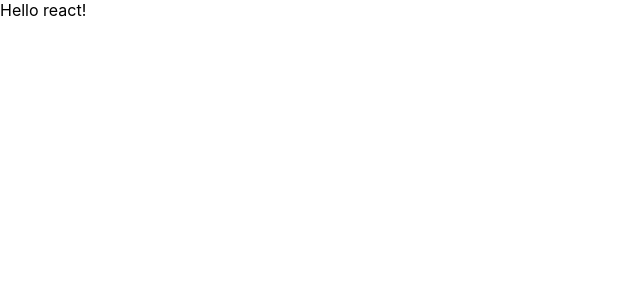
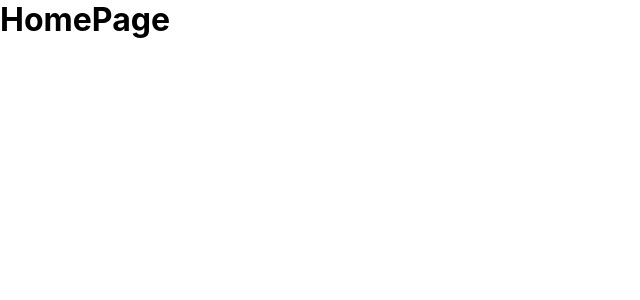
Before and after one commit to ngrink/blog-platform-app, a React (Create React App) app: page / in a window 1280 px wide. Shown: the top 300 px of the page, without its empty margins (0-640 px from the left). Built offline with nearby package versions, Linux system fonts and the light colour scheme.

Commit message:
Add react-router with basic app routes

```diff
--- a/package.json
+++ b/package.json
@@ -8,6 +8,7 @@
     "@testing-library/user-event": "^13.5.0",
     "react": "^18.2.0",
     "react-dom": "^18.2.0",
+    "react-router-dom": "^6.4.2",
     "react-scripts": "5.0.1",
     "web-vitals": "^2.1.4"
   },
--- a/src/App.js
+++ b/src/App.js
@@ -1,10 +1,22 @@
+import { Route, Routes } from 'react-router-dom';
 import './assets/css/App.css';
 
 
 export const App = () => {
   return (
     <div className="App">
-      Hello react!
+      <Routes>
+        <Route path="/login" element={<h1>HomePage</h1>} />
+        <Route path="/register" element={<h1>HomePage</h1>} />
+
+        <Route path="/" element={<h1>HomePage</h1>} />
+        <Route path="/authors" element={<h1>AuthorsPage</h1>} />
+        <Route path="/authors/:authorId" element={<h1>AuthorPage</h1>} />
+        <Route path="/posts/popular" element={<h1>PopularPostsPage</h1>} />
+        <Route path="/posts/new" element={<h1>NewestPostsPage</h1>} />
+        <Route path="/posts/:postId" element={<h1>PostPage</h1>} />
+        <Route path="*" element={<h1>404 Not found</h1>} />
+      </Routes>
     </div>
   );
 }
--- a/src/index.js
+++ b/src/index.js
@@ -1,5 +1,6 @@
 import React from 'react';
 import ReactDOM from 'react-dom/client';
+import { BrowserRouter } from 'react-router-dom';
 import reportWebVitals from './reportWebVitals';
 
 import { App } from './App';
@@ -11,7 +12,9 @@ const root = ReactDOM.createRoot(container);
 
 root.render(
   <React.StrictMode>
-    <App />
+    <BrowserRouter>
+        <App />
+    </BrowserRouter>
   </React.StrictMode>
 );
 
```
